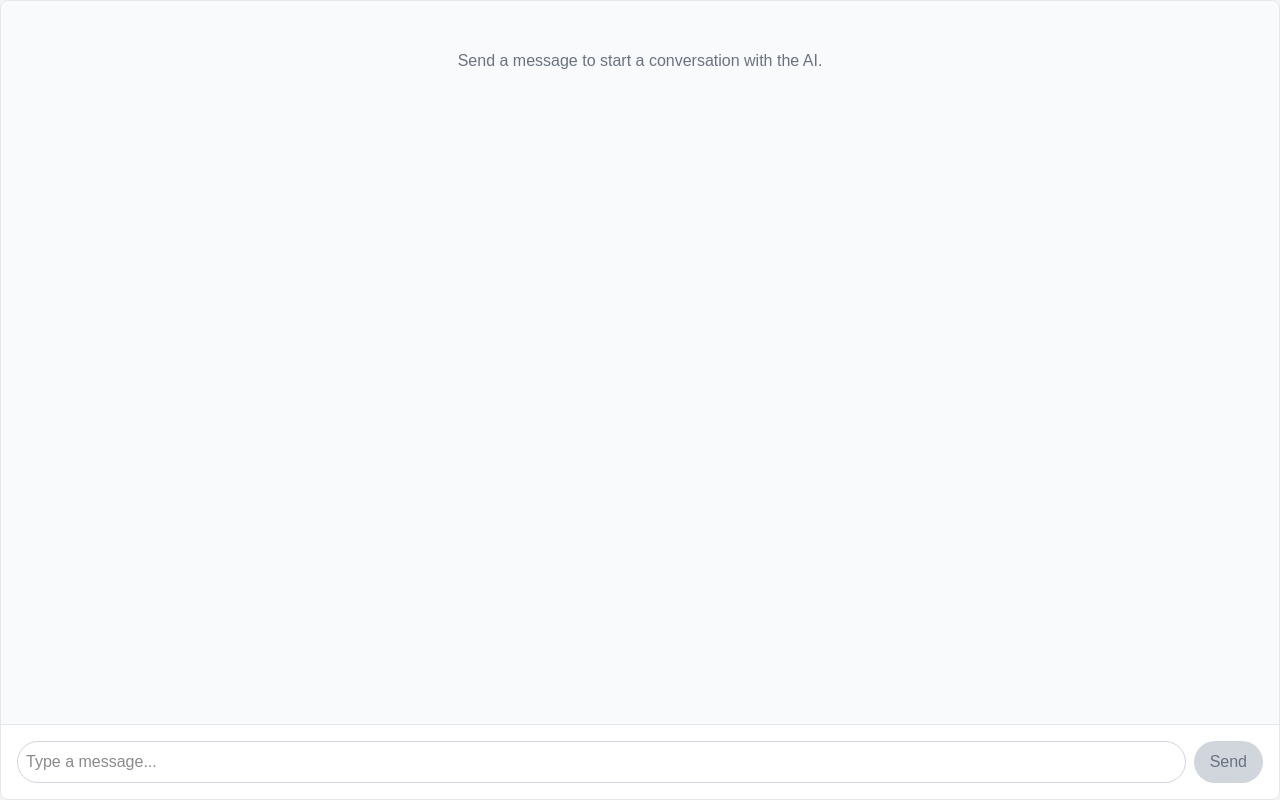
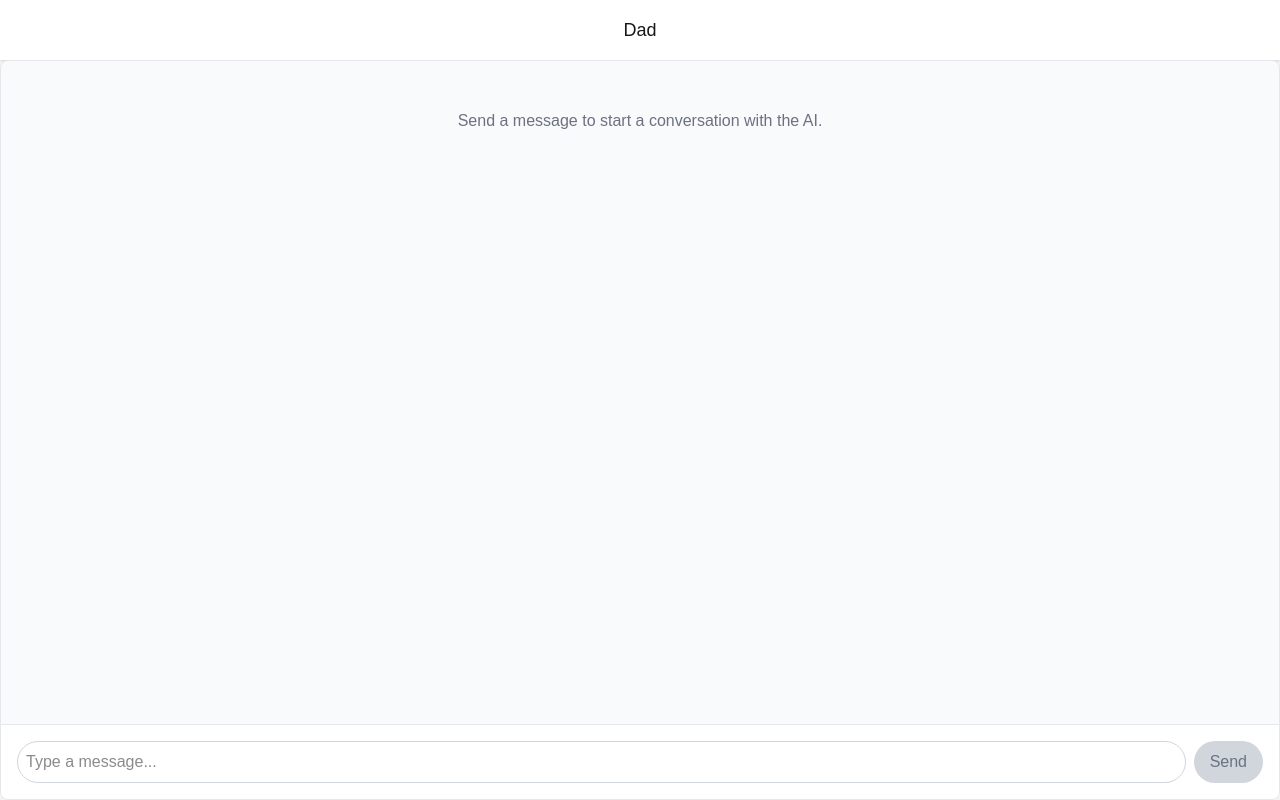
Before and after one commit to OOP-Hackathon-Clara/clara, a Next.js app in the folder clara-app/: page /ai in a window 1280 px wide. Built offline with nearby package versions, Linux system fonts and the light colour scheme.

Commit message:
Make full screen w header

```diff
--- a/clara-app/src/app/ai/page.tsx
+++ b/clara-app/src/app/ai/page.tsx
@@ -1,15 +1,22 @@
 import AIChatWrapper from '@/components/ai/AIChatWrapper';
-import Link from 'next/link';
 
 export const metadata = {
-  title: 'GPT Chat - Clara App',
-  description: 'Chat with GPT models',
+  title: 'Chat with Dad - Clara App',
+  description: 'Chat with Dad using AI',
 };
 
 export default function AIPage() {
   return (
-    <div className="w-screen h-screen items-center justify-center bg-gray-100">
-      <AIChatWrapper />
+    <div className="w-screen h-screen flex flex-col bg-gray-100">
+      {/* Simple header bar with just the name "Dad" */}
+      <div className="bg-white p-4 shadow-sm text-center">
+        <h1 className="text-lg font-medium">Dad</h1>
+      </div>
+
+      {/* Chat wrapper taking up the rest of the space */}
+      <div className="flex-1">
+        <AIChatWrapper />
+      </div>
     </div>
   );
 }
--- a/clara-app/src/components/ai/AIChat.tsx
+++ b/clara-app/src/components/ai/AIChat.tsx
@@ -85,7 +85,7 @@ export default function AIChat() {
   };
 
   return (
-    <div className="flex flex-col h-[100vh] border border-gray-200 rounded-lg overflow-hidden">
+    <div className="flex flex-col h-full border border-gray-200 rounded-lg overflow-hidden">
       {/* Messages Container */}
       <div className="flex-1 overflow-y-auto p-4 bg-gray-50">
         <div className="space-y-4">
```
